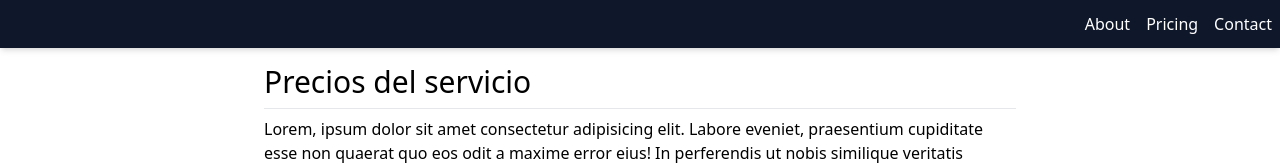
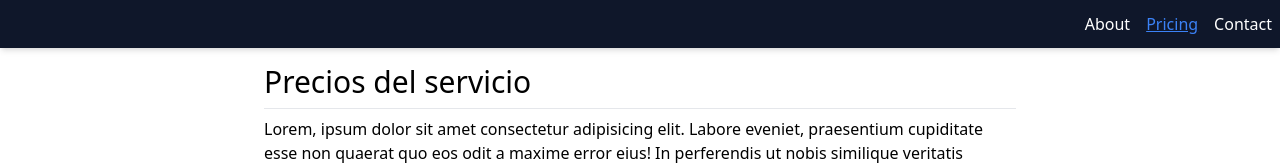
Before and after one commit to nunez7/pokemon-ssr, an Angular app: page /pricing in a window 1280 px wide. Shown: the top 165 px of the page. Built offline with nearby package versions, Linux system fonts and the light colour scheme.

Commit message:
PLATFORM_ID Cliente y servidor
- Se agrega routerlink tambien

```diff
--- a/src/app/pages/pricing/pricing-page.component.ts
+++ b/src/app/pages/pricing/pricing-page.component.ts
@@ -1,4 +1,5 @@
-import { ChangeDetectionStrategy, Component, inject, OnInit } from '@angular/core';
+import { isPlatformServer } from '@angular/common';
+import { ChangeDetectionStrategy, Component, inject, OnInit, PLATFORM_ID } from '@angular/core';
 import { Meta, Title } from '@angular/platform-browser';
 
 @Component({
@@ -13,9 +14,15 @@
 
   private readonly title = inject(Title);
   private readonly meta = inject(Meta);
+  private readonly platform = inject(PLATFORM_ID);
 
 
   ngOnInit(): void {
+    // if (isPlatformBrowser(this.platform)) {
+    //   document.title = 'Pricing Page';
+    // }
+
+    // console.log({ hola: 'mundo' });
      this.title.setTitle('Pricing Page');
      this.meta.updateTag({ name: 'description', content: 'Pricing Page Description' });
      this.meta.updateTag({ name: 'og:title', content: 'Pricing Page Description' });
--- a/src/app/shared/components/navbar/navbar.component.html
+++ b/src/app/shared/components/navbar/navbar.component.html
@@ -1,5 +1,5 @@
 <nav class="top-0 absolute z-50 w-full flex justify-end gap-4 px-2 py-3 bg-slate-900 shadow-md text-white">
-    <a class="hover:underline"routerLink="/about">About</a>
-    <a class="hover:underline" routerLink="/pricing">Pricing</a>
-    <a class="hover:underline" routerLink="/contact">Contact</a>
+    <a class="hover:underline" routerLinkActive="text-blue-500 underline " routerLink="/about">About</a>
+    <a class="hover:underline" routerLinkActive="text-blue-500 underline " routerLink="/pricing">Pricing</a>
+    <a class="hover:underline" routerLinkActive="text-blue-500 underline " routerLink="/contact">Contact</a>
 </nav>
--- a/src/app/shared/components/navbar/navbar.component.ts
+++ b/src/app/shared/components/navbar/navbar.component.ts
@@ -1,10 +1,10 @@
 import { ChangeDetectionStrategy, Component } from '@angular/core';
-import { RouterLink } from '@angular/router';
+import { RouterLink, RouterLinkActive } from '@angular/router';
 
 @Component({
   selector: 'app-navbar',
   standalone: true,
-  imports: [RouterLink],
+  imports: [RouterLink, RouterLinkActive],
   templateUrl: './navbar.component.html',
   changeDetection: ChangeDetectionStrategy.OnPush
 })
```
